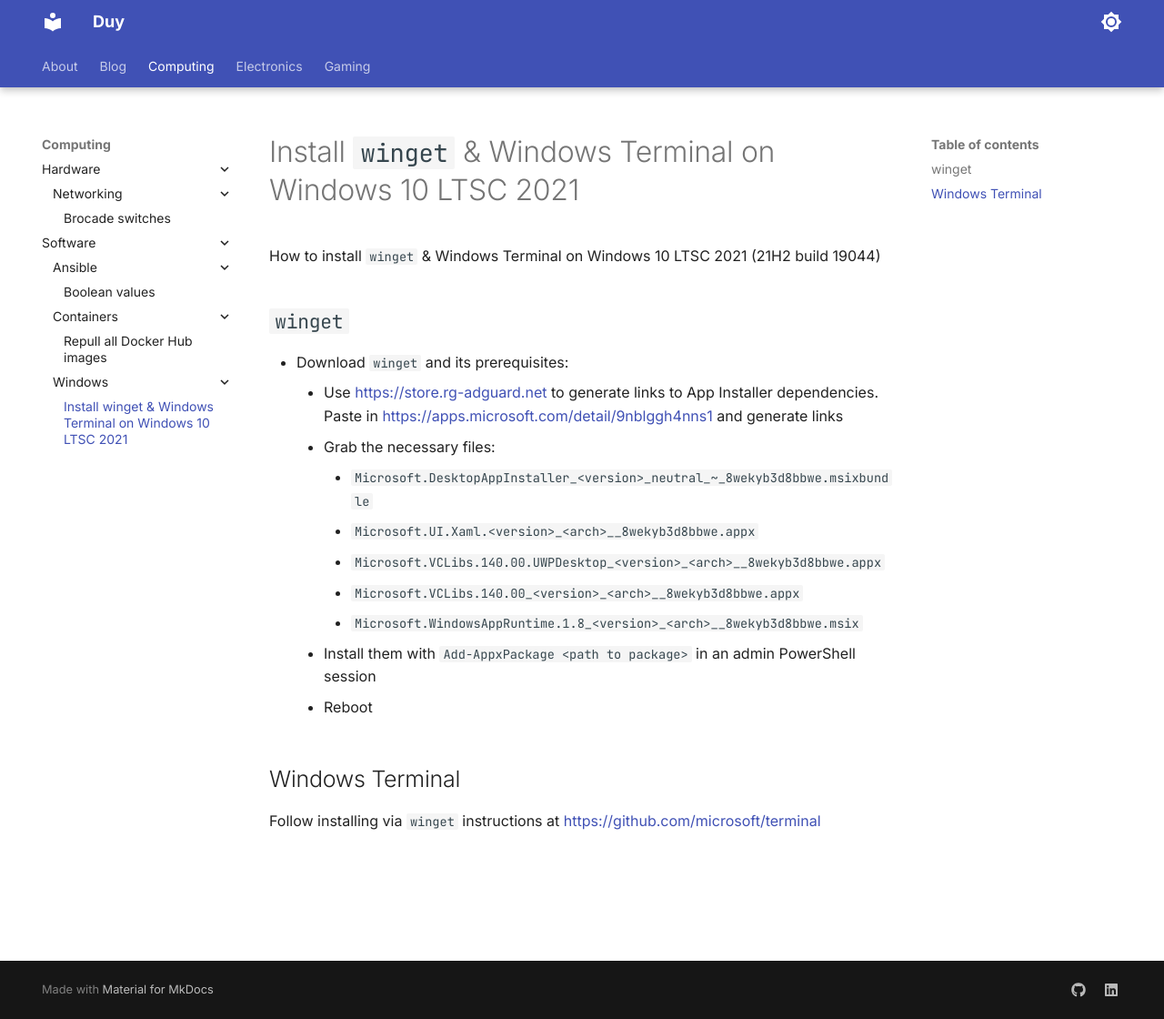
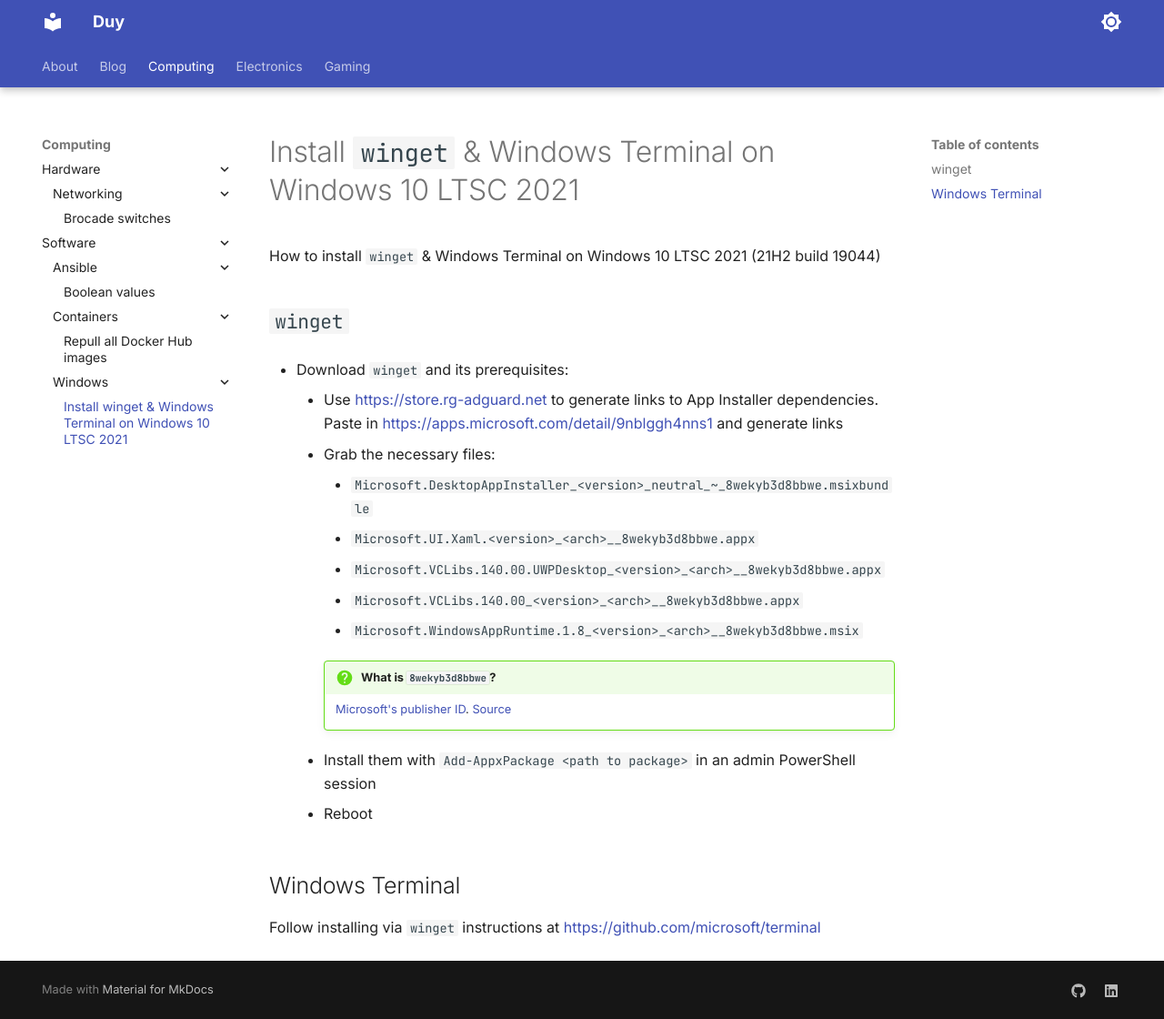
Before and after one commit to crimethinking/crimethinking.github.io, an MkDocs documentation site: the page built from docs/computing/software/windows/install-winget-windows-terminal-on-windows-10-ltsc-2021.md, in a window 1280 px wide and 1120 px high. Shown: the whole window at 91% size. Built offline with MkDocs 1.6.1 and Material for MkDocs 9.7.7, drawn with Linux system fonts in a browser that asks for light colours; comment, search, counter and statistics services are not loaded.

Commit message:
answer what is `8wekyb3d8bbwe`

```diff
--- a/docs/computing/software/windows/install-winget-windows-terminal-on-windows-10-ltsc-2021.md
+++ b/docs/computing/software/windows/install-winget-windows-terminal-on-windows-10-ltsc-2021.md
@@ -11,6 +11,11 @@
         * `Microsoft.VCLibs.140.00.UWPDesktop_<version>_<arch>__8wekyb3d8bbwe.appx`
         * `Microsoft.VCLibs.140.00_<version>_<arch>__8wekyb3d8bbwe.appx`
         * `Microsoft.WindowsAppRuntime.1.8_<version>_<arch>__8wekyb3d8bbwe.msix`
+
+        !!! question "What is `8wekyb3d8bbwe`?"
+            [Microsoft's publisher ID](https://learn.microsoft.com/en-us/windows/apps/desktop/modernize/package-identity-overview#package-family-name).
+            [Source](https://superuser.com/a/1685558)
+
     * Install them with `Add-AppxPackage <path to package>` in an admin PowerShell session
     * Reboot
 
```
